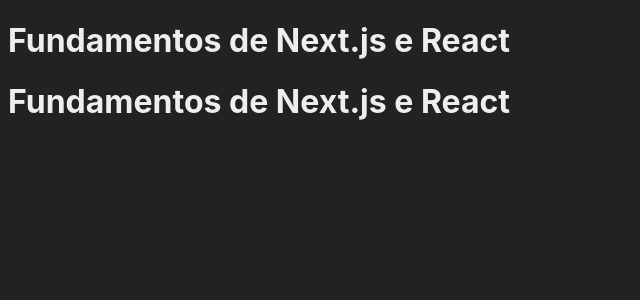
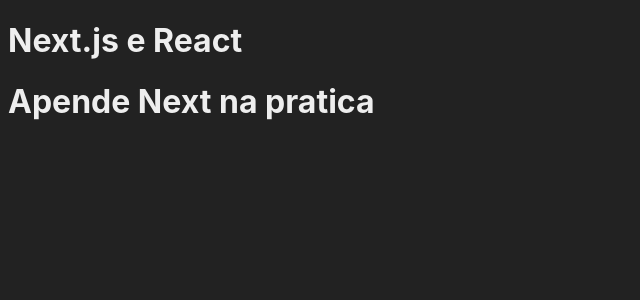
Before and after one commit to diogolima013/project-cadastro_nextJs, a Next.js app: page /exemplo in a window 1280 px wide. Shown: the top 300 px of the page, without its empty margins (0-640 px from the left). Built offline with nearby package versions, Linux system fonts and the light colour scheme.

Commit message:
Component Properties

```diff
--- a/src/components/Cabecalho.jsx
+++ b/src/components/Cabecalho.jsx
@@ -1,7 +1,8 @@
-export default function Cabecalho() {
+export default function Cabecalho(props) {
+    //props é somente leitura
     return (
         <header>
-            <h1>Fundamentos de Next.js e React</h1>
+            <h1>{props.titulo}</h1>
         </header>
     )
 }
--- a/src/pages/exemplo.jsx
+++ b/src/pages/exemplo.jsx
@@ -3,8 +3,8 @@
 export default function Exemplo() {
     return (
         <>
-         <Cabecalho/>
-         <Cabecalho/>
-       </> //js fragment, dessa forma consigo retorna dois elementos
+         <Cabecalho titulo='Next.js e React'/>
+         <Cabecalho titulo='Apende Next na pratica'/>
+       </> //js fragment, dessa forma consigo retorna dois  ou mais elementos
     )
 }
```
